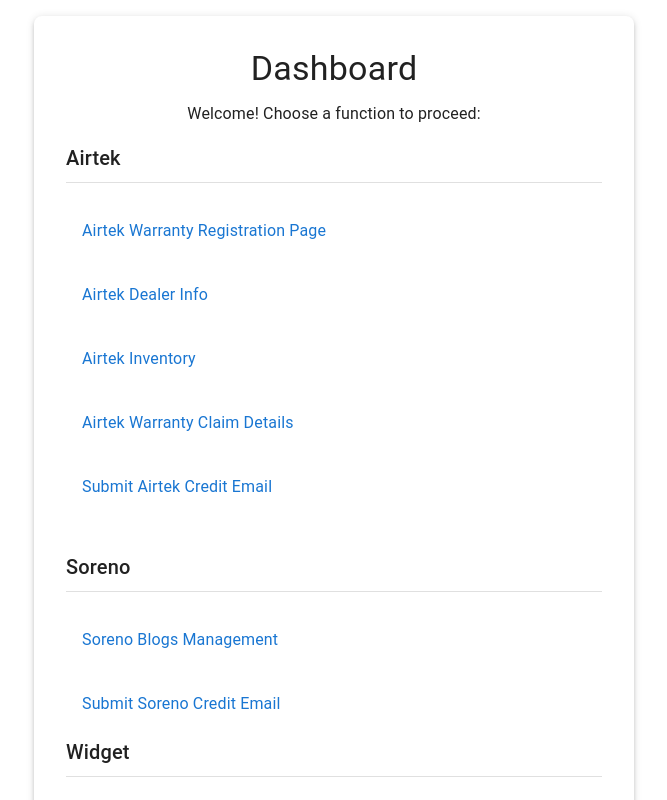
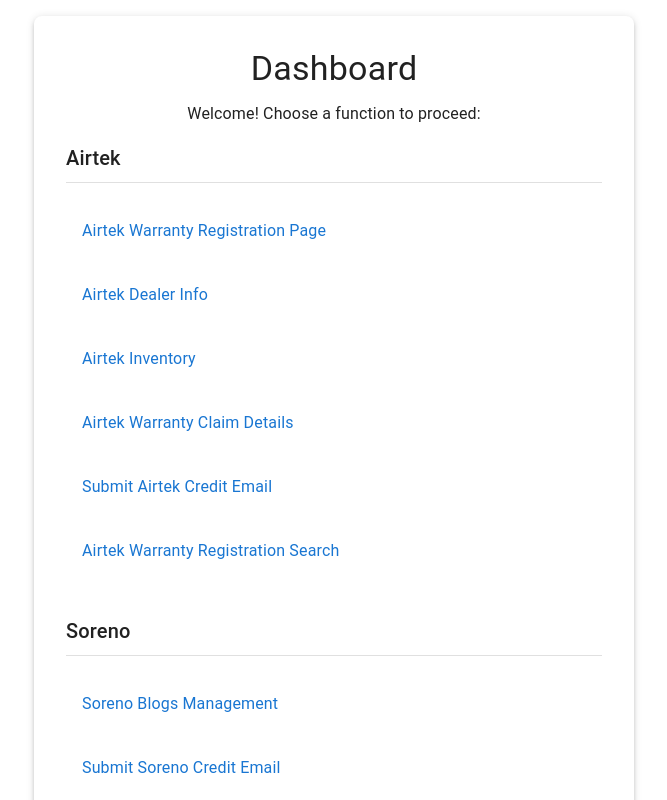
Before and after one commit to DavidSpaice/next, a Next.js app: page /dashboard in a window 1280 px wide. Shown: the top 800 px of the page, without its empty margins (306-973 px from the left). Built offline with nearby package versions, Linux system fonts and the light colour scheme.

Commit message:
feat: add Airtek Warranty Registration Search

```diff
--- a/app/dashboard/Component.tsx
+++ b/app/dashboard/Component.tsx
@@ -32,6 +32,10 @@ const Dashboard: React.FC = () => {
     {
       title: "Submit Airtek Credit Email",
       url: "https://next-nine-pied.vercel.app/submit-credit-email",
+    },
+    {
+      title: "Airtek Warranty Registration Search",
+      url: "https://next-nine-pied.vercel.app/warranty-management/search-warranty",
     },
   ];
 
```
